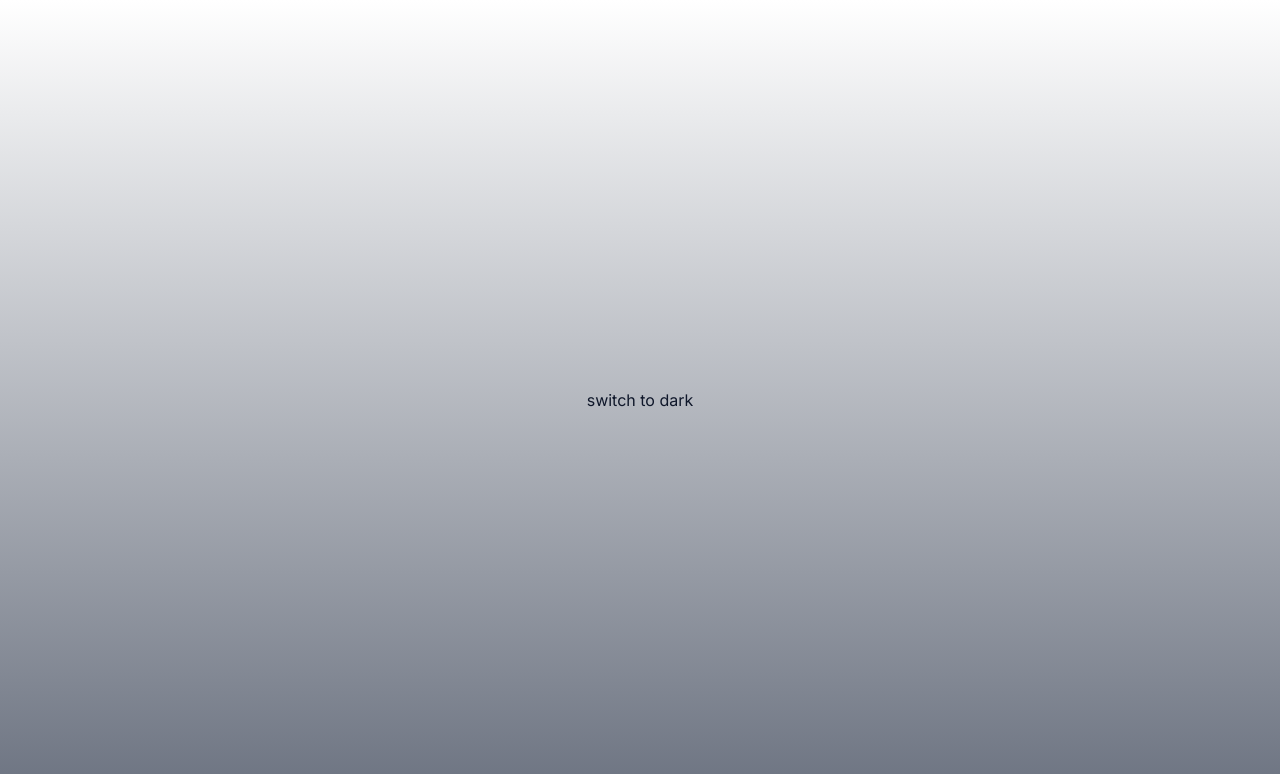
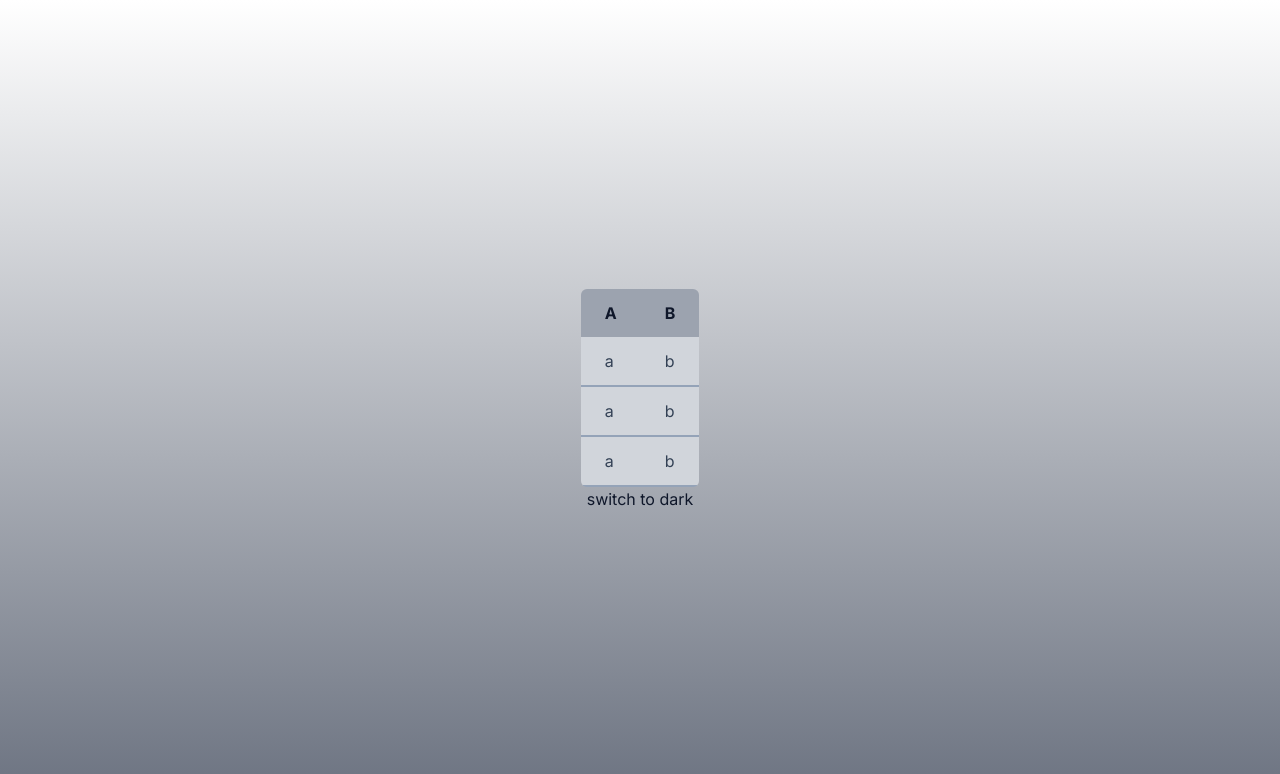
Before and after one commit to pradhanishan/sqlmeetstailwind, a Next.js app: page / in a window 1280 px wide. Shown: the top 774 px of the page. Built offline with nearby package versions, Linux system fonts and the light colour scheme.

Commit message:
add style to table

```diff
--- /dev/null
+++ b/app/components/Table.tsx
@@ -0,0 +1,34 @@
+/*
+
+
+
+*/
+
+export default function Table() {
+  return (
+    <div className="overflow-x-auto rounded-md">
+      <table>
+        <thead>
+          <tr>
+            <th >A</th>
+            <th >B</th>
+          </tr>
+        </thead>
+        <tbody>
+          <tr>
+            <td >a</td>
+            <td >b</td>
+          </tr>
+          <tr>
+            <td >a</td>
+            <td >b</td>
+          </tr>
+          <tr>
+            <td >a</td>
+            <td >b</td>
+          </tr>
+        </tbody>
+      </table>
+    </div>
+  );
+}
--- a/app/components/ToggleThemeButton.tsx
+++ b/app/components/ToggleThemeButton.tsx
@@ -1,3 +1,9 @@
+/*
+
+This client component is a button that toggles light and dark mode
+
+*/
+
 "use client";
 
 import { useTheme } from "next-themes";
--- a/app/globals.css
+++ b/app/globals.css
@@ -2,10 +2,37 @@
 @tailwind components;
 @tailwind utilities;
 
-.color-primary {
-  @apply bg-white;
+/* use this class when setting page backgrounds */
+.page-bg-primary {
   @apply text-slate-900;
   @apply bg-gradient-to-b from-white to-gray-500;
   @apply dark:bg-gradient-to-br dark:from-slate-900 dark:to-sky-900;
   @apply dark:text-white;
 }
+
+/* styles for tables */
+td {
+  @apply border-b-2;
+  @apply border-slate-400;
+  @apply dark:border-gray-600;
+}
+
+th,
+td {
+  @apply px-6 py-3;
+  @apply whitespace-nowrap;
+}
+
+th {
+  @apply bg-gray-400;
+  @apply text-slate-900;
+  @apply dark:bg-slate-500;
+  @apply dark:text-gray-300;
+}
+
+td {
+  @apply bg-gray-300;
+  @apply text-slate-700;
+  @apply dark:bg-slate-800;
+  @apply dark:text-gray-400;
+}
--- a/app/page.tsx
+++ b/app/page.tsx
@@ -1,8 +1,10 @@
+import Table from "./components/Table";
 import ToggleThemeButton from "./components/ToggleThemeButton";
 
 export default function Home() {
   return (
-    <div className="flex flex-grow justify-center items-center color-primary">
+    <div className="flex flex-col flex-grow justify-center items-center page-bg-primary">
+      <Table/>
       <ToggleThemeButton />
     </div>
   );
```
